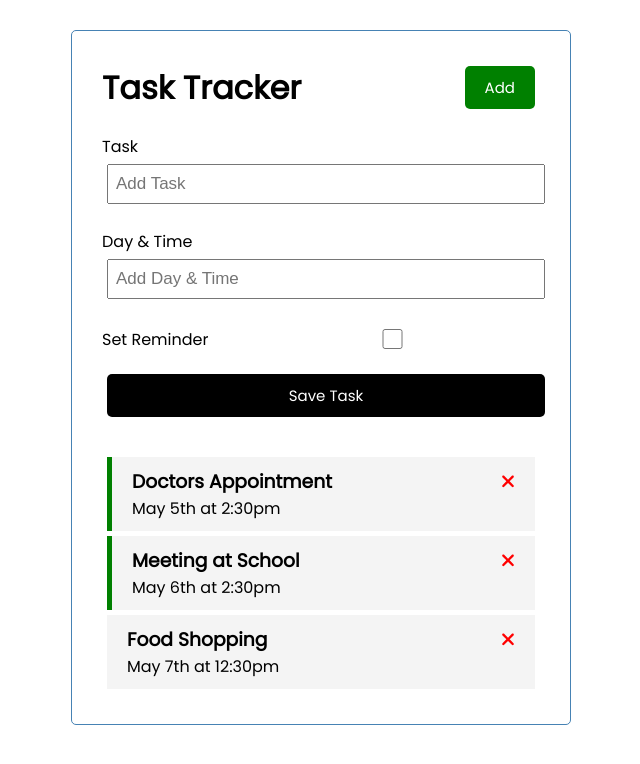
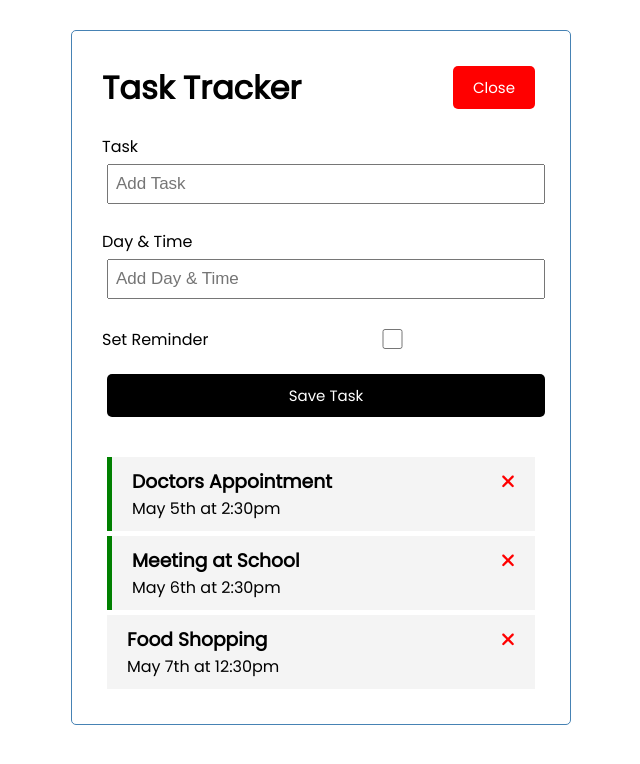
Before and after one commit to mazink2/angular-task-tracker, an Angular app: page / in a window 1280 px wide. Both pictures are taken after a click on the button "Add". Shown: the top 764 px of the page, without its empty margins (319-959 px from the left). Built offline with nearby package versions, Linux system fonts and the light colour scheme; data requests are answered from the project's data file.

Commit message:
Made toggle form button function

```diff
--- a/src/app/components/add-task/add-task.component.html
+++ b/src/app/components/add-task/add-task.component.html
@@ -1,4 +1,4 @@
-<form class="add-form" (ngSubmit)="onSubmit()">
+<form *ngIf="showAddTask" class="add-form" (ngSubmit)="onSubmit()">
   <div class="form-control">
     <label for="text">Task</label>
     <input
--- a/src/app/components/add-task/add-task.component.ts
+++ b/src/app/components/add-task/add-task.component.ts
@@ -1,4 +1,6 @@
-import { Component, Output, EventEmitter } from '@angular/core';
+import { Component, Output, EventEmitter, OnInit } from '@angular/core';
+import { UiService } from '../../services/ui.service';
+import { Subscription } from 'rxjs';
 import { Task } from '../../Task';
 
 @Component({
@@ -6,12 +8,22 @@
   templateUrl: './add-task.component.html',
   styleUrls: ['./add-task.component.css'],
 })
-export class AddTaskComponent {
+export class AddTaskComponent implements OnInit {
   @Output() onAddTask: EventEmitter<Task> = new EventEmitter();
 
   text!: string;
   day!: string;
   reminder: boolean = false;
+  showAddTask!: boolean;
+  subscription: Subscription;
+
+  constructor(private uiService: UiService) {
+    this.subscription = this.uiService
+      .onToggle()
+      .subscribe((value) => (this.showAddTask = value));
+  }
+
+  ngOnInit(): void {}
 
   onSubmit() {
     if (!this.text) {
--- a/src/app/components/header/header.component.html
+++ b/src/app/components/header/header.component.html
@@ -1,8 +1,8 @@
 <header>
   <h1>{{ title }}</h1>
   <app-button
-    color="green"
-    text="Add"
+    color="{{showAddTask ? 'red': 'green'}}"
+    text="{{showAddTask ? 'Close': 'Add'}}"
     (btnClick)="toggleAddTask()"
   ></app-button>
 </header>
--- a/src/app/components/header/header.component.ts
+++ b/src/app/components/header/header.component.ts
@@ -1,4 +1,6 @@
 import { Component, OnInit } from '@angular/core';
+import { UiService } from '../..//services/ui.service';
+import { Subscription } from 'rxjs';
 
 @Component({
   selector: 'app-header',
@@ -7,12 +9,18 @@
 })
 export class HeaderComponent implements OnInit {
   title: string = 'Task Tracker';
+  showAddTask!: boolean;
+  subscription!: Subscription;
 
-  constructor() {}
+  constructor(private uiService: UiService) {
+    this.subscription = this.uiService
+      .onToggle()
+      .subscribe((value) => this.showAddTask = value);
+  }
 
   ngOnInit(): void {}
 
   toggleAddTask() {
-    console.log('toggle');
+    this.uiService.toggleAddTask();
   }
 }
--- /dev/null
+++ b/src/app/services/ui.service.ts
@@ -0,0 +1,21 @@
+import { Injectable } from '@angular/core';
+import { Observable, Subject } from 'rxjs';
+
+@Injectable({
+  providedIn: 'root',
+})
+export class UiService {
+  private showAddTask: boolean = false;
+  private subject = new Subject<any>();
+
+  constructor() {}
+
+  toggleAddTask(): void {
+    this.showAddTask = !this.showAddTask;
+    this.subject.next(this.showAddTask);
+  }
+
+  onToggle(): Observable<any> {
+    return this.subject.asObservable();
+  }
+}
```
Also changed, not shown: 1 other file (tests, documents, lock files or other folders).
